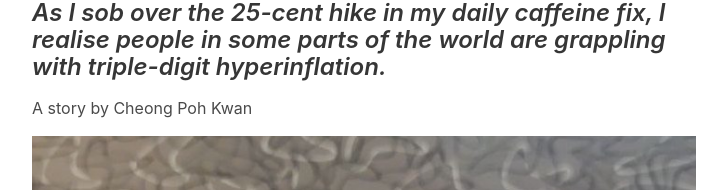
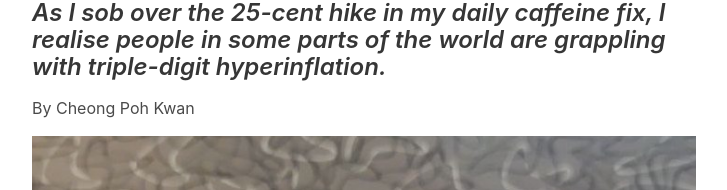
Before and after one commit to cpohkwan/Food-Inflation, a plain HTML site: page index.html in a window 1280 px wide. Shown: the part 189-379 px from the top of the page, without its empty margins (276-1003 px from the left). Drawn offline with nearby package versions, Linux system fonts and the light colour scheme.

Commit message:
Update index.html

```diff
--- a/index.html
+++ b/index.html
@@ -13,7 +13,7 @@
                 <h1 class="title">From Lunchflation Woes to Global Food Inflation Pains</h1>
 
                 <h3 class="deck"><i>As I sob over the 25-cent hike in my daily caffeine fix, I realise people in some parts of the world are grappling with triple-digit hyperinflation.</i></As></h3>
-                <p>A story by Cheong Poh Kwan</p>
+                <p>By Cheong Poh Kwan</p>
 
                 <img src="Coffee.JPG" class="img-fluid" alt="A cup of coffee">
                 <p class="caption">I'm paying close to 30% more for my daily cup of coffee.</p>
```
